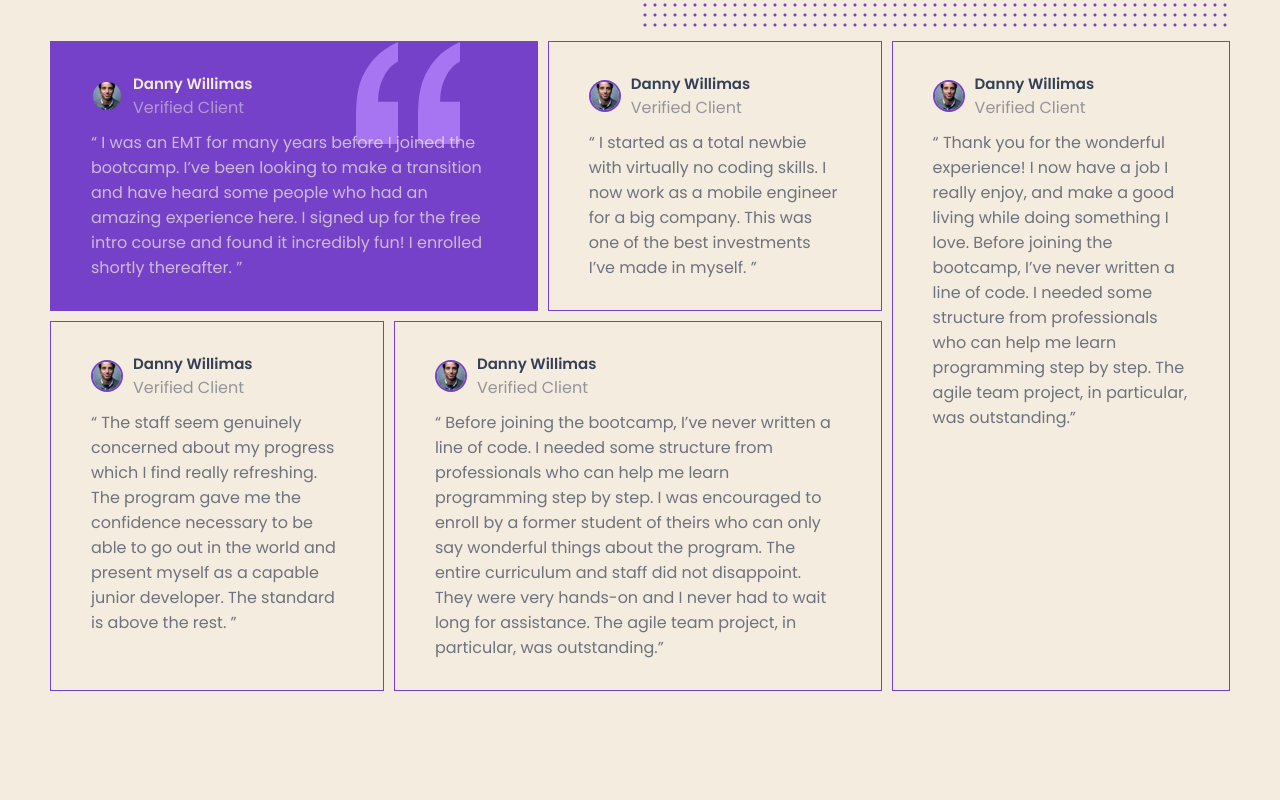
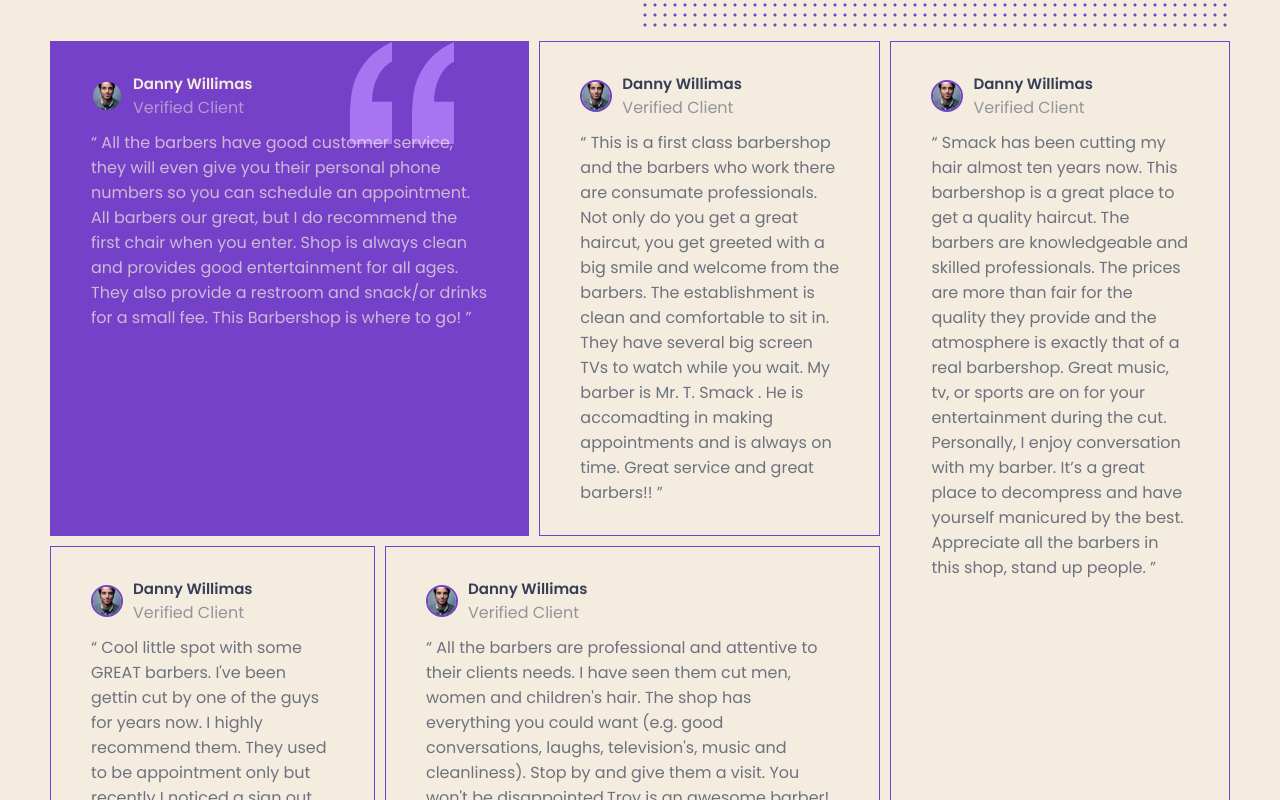
Before and after one commit to ChristianWare/template1, a Next.js app: page / in a window 1280 px wide. Shown: the part 3520-4320 px from the top of the page. Built offline with nearby package versions, Linux system fonts and the light colour scheme.

Commit message:
Testimonial Update

```diff
--- a/components/TestimonialSection.js
+++ b/components/TestimonialSection.js
@@ -16,7 +16,9 @@ function TestimonialSection() {
       <motion.div
         animate={controls}
         variants={reveal}
-        transition={{ delay: 0.01, stiffness: 300 }} className={styles.topContent}>
+        transition={{ delay: 0.01, stiffness: 300 }}
+        className={styles.topContent}
+      >
         <h2 lang='en'>Reviews</h2>
         <span className={styles.link}>
           <a>What People Say About Us</a>
@@ -25,7 +27,9 @@ function TestimonialSection() {
       <motion.div
         animate={controls}
         variants={reveal}
-        transition={{ delay: 0.01, stiffness: 300 }} className={styles.bottomContent}>
+        transition={{ delay: 0.01, stiffness: 300 }}
+        className={styles.bottomContent}
+      >
         <article className={`${styles.card} ${styles.card1}`}>
           <div className={styles.cardHead1}>
             <picture className={styles.imgContainer}>
@@ -44,10 +48,12 @@ function TestimonialSection() {
             </div>
           </div>
           <p className={styles.cardDetail1}>
-            “ I was an EMT for many years before I joined the bootcamp. I’ve
-            been looking to make a transition and have heard some people who had
-            an amazing experience here. I signed up for the free intro course
-            and found it incredibly fun! I enrolled shortly thereafter. ”
+            “ All the barbers have good customer service, they will even give
+            you their personal phone numbers so you can schedule an appointment.
+            All barbers our great, but I do recommend the first chair when you
+            enter. Shop is always clean and provides good entertainment for all
+            ages. They also provide a restroom and snack/or drinks for a small
+            fee. This Barbershop is where to go! ”
           </p>
         </article>
         <article className={`${styles.card} ${styles.card2}`}>
@@ -68,9 +74,13 @@ function TestimonialSection() {
             </div>
           </div>
           <p className={styles.cardDetail}>
-            “ I started as a total newbie with virtually no coding skills. I now
-            work as a mobile engineer for a big company. This was one of the
-            best investments I’ve made in myself. ”
+            “ This is a first class barbershop and the barbers who work there
+            are consumate professionals. Not only do you get a great haircut,
+            you get greeted with a big smile and welcome from the barbers. The
+            establishment is clean and comfortable to sit in. They have several
+            big screen TVs to watch while you wait. My barber is Mr. T. Smack .
+            He is accomadting in making appointments and is always on time.
+            Great service and great barbers!! ”
           </p>
         </article>
         <article className={`${styles.card} ${styles.card3}`}>
@@ -91,12 +101,15 @@ function TestimonialSection() {
             </div>
           </div>
           <p className={styles.cardDetail}>
-            “ Thank you for the wonderful experience! I now have a job I really
-            enjoy, and make a good living while doing something I love. Before
-            joining the bootcamp, I’ve never written a line of code. I needed
-            some structure from professionals who can help me learn programming
-            step by step. The agile team project, in particular, was
-            outstanding.”
+            “ Smack has been cutting my hair almost ten years now. This
+            barbershop is a great place to get a quality haircut. The barbers
+            are knowledgeable and skilled professionals. The prices are more
+            than fair for the quality they provide and the atmosphere is exactly
+            that of a real barbershop. Great music, tv, or sports are on for
+            your entertainment during the cut. Personally, I enjoy conversation
+            with my barber. It’s a great place to decompress and have yourself
+            manicured by the best. Appreciate all the barbers in this shop,
+            stand up people. ”
           </p>
         </article>
         <article className={`${styles.card} ${styles.card4}`}>
@@ -117,10 +130,10 @@ function TestimonialSection() {
             </div>
           </div>
           <p className={styles.cardDetail}>
-            “ The staff seem genuinely concerned about my progress which I find
-            really refreshing. The program gave me the confidence necessary to
-            be able to go out in the world and present myself as a capable
-            junior developer. The standard is above the rest. ”
+            “ Cool little spot with some GREAT barbers. I've been gettin cut by
+            one of the guys for years now. I highly recommend them. They used to
+            be appointment only but recently I noticed a sign out front
+            welcoming walk ins. Just be aware you may not get in immediately. ”
           </p>
         </article>
         <article className={`${styles.card} ${styles.card5}`}>
@@ -141,13 +154,14 @@ function TestimonialSection() {
             </div>
           </div>
           <p className={styles.cardDetail}>
-            “ Before joining the bootcamp, I’ve never written a line of code. I
-            needed some structure from professionals who can help me learn
-            programming step by step. I was encouraged to enroll by a former
-            student of theirs who can only say wonderful things about the
-            program. The entire curriculum and staff did not disappoint. They
-            were very hands-on and I never had to wait long for assistance. The
-            agile team project, in particular, was outstanding.”
+            “ All the barbers are professional and attentive to their clients
+            needs. I have seen them cut men, women and children's hair. The shop
+            has everything you could want (e.g. good conversations, laughs,
+            television's, music and cleanliness). Stop by and give them a visit.
+            You won't be disappointed.Troy is an awesome barber! He is reliable,
+            professional, and skillful at cutting hair. He has managed my son's
+            hair for about 3 years now. The shop is clean and conventionally
+            located for us too. ”
           </p>
         </article>
       </motion.div>
```
